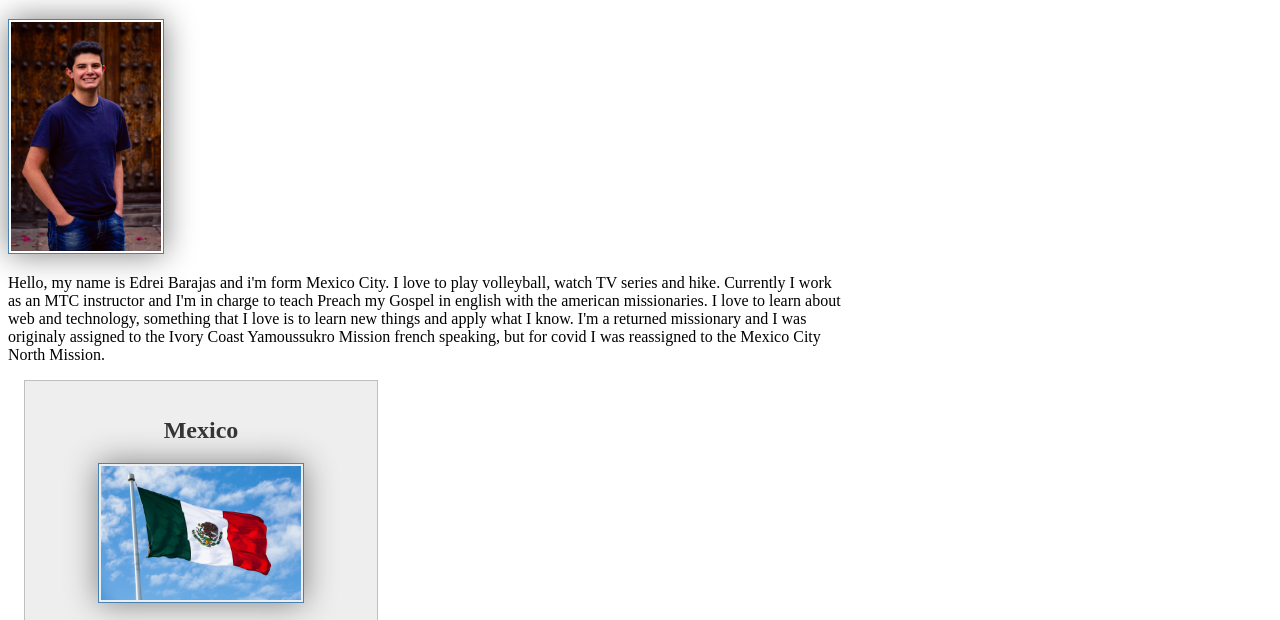
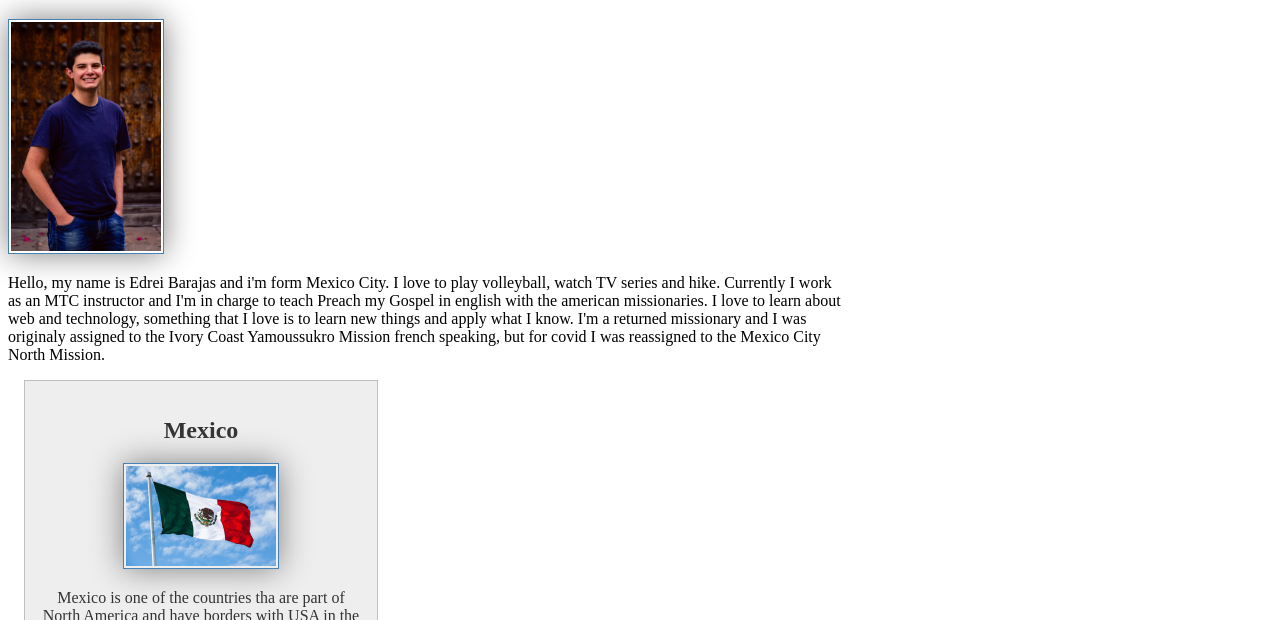
Before and after one commit to EdreiBarajas1407/wdd130, a plain HTML site: page index.html in a window 1280 px wide. Shown: the part 263-883 px from the top of the page. Drawn offline with Linux system fonts and the light colour scheme.

Commit message:
Fifth commit

```diff
--- a/styles/styles.css
+++ b/styles/styles.css
@@ -44,6 +44,11 @@ aside img{
     height: auto;
 }
 
+main img{
+    width: 150px;
+    height: auto;
+}
+
 p{padding: 0;}
 
 footer{
```
